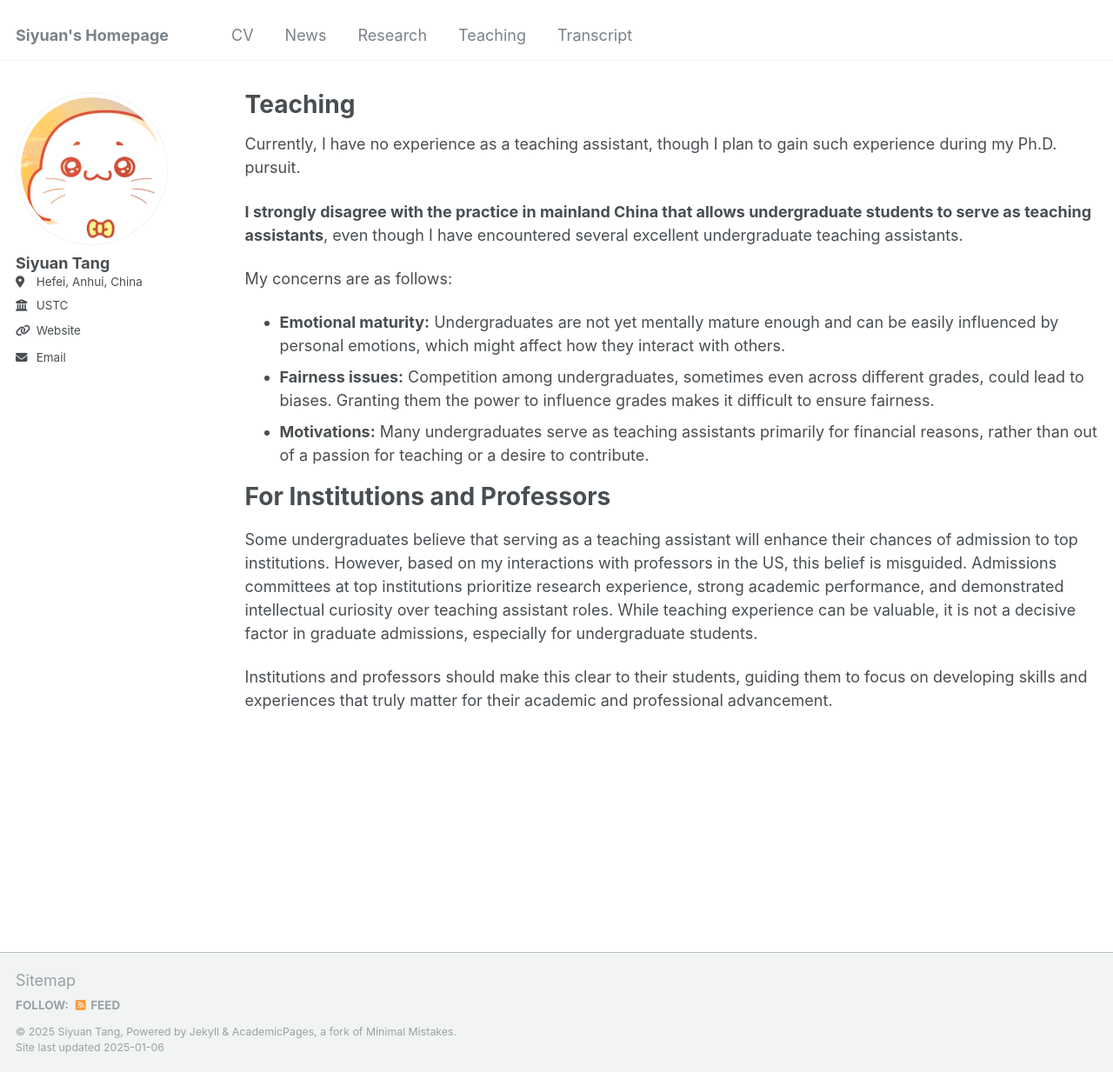
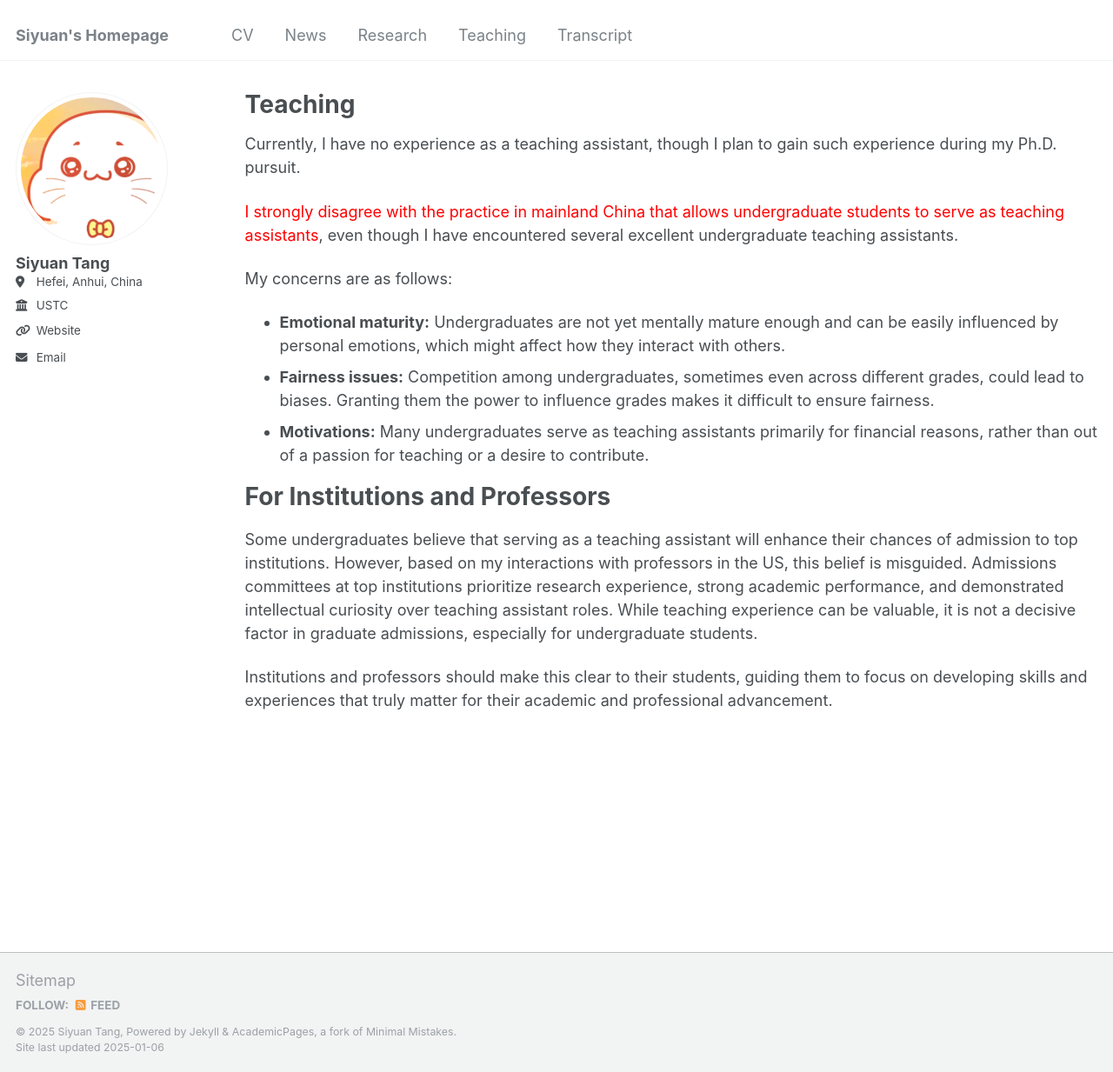
Before and after one commit to jacktangsy/jacktangsy.github.io, a Jekyll site: the page built from _pages/teaching_before_phd.md, in a window 1280 px wide and 1233 px high. Shown: the whole window at 87% size. Built offline with Jekyll 4.4.1, drawn with Linux system fonts in a browser that asks for light colours.

Commit message:
Update teaching_before_phd.md

```diff
--- a/_pages/teaching_before_phd.md
+++ b/_pages/teaching_before_phd.md
@@ -8,7 +8,7 @@ author_profile: true
 
 Currently, I have no experience as a teaching assistant, though I plan to gain such experience during my Ph.D. pursuit.
 
-**I strongly disagree with the practice in mainland China that allows undergraduate students to serve as teaching assistants**, even though I have encountered several excellent undergraduate teaching assistants.
+<span style="color: red;">I strongly disagree with the practice in mainland China that allows undergraduate students to serve as teaching assistants</span>, even though I have encountered several excellent undergraduate teaching assistants.
 
 My concerns are as follows:
 - **Emotional maturity:** Undergraduates are not yet mentally mature enough and can be easily influenced by personal emotions, which might affect how they interact with others.
```
